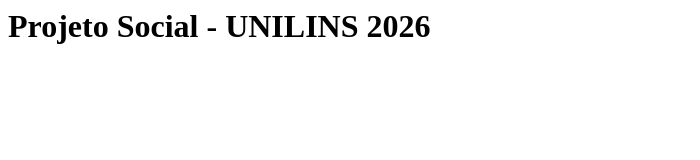
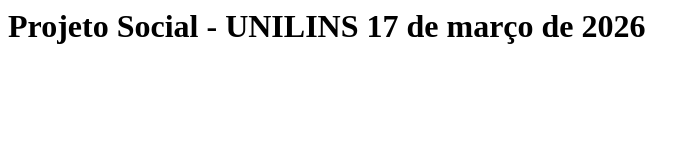
Before and after one commit to arthurhen2006/devops_20260317, a plain HTML site: page index.html in a window 1280 px wide. Shown: the whole page, without its empty margins (0-700 px from the left). Drawn offline with Linux system fonts and the light colour scheme.

Commit message:
Update do meu commit - Data

```diff
--- a/index.html
+++ b/index.html
@@ -1 +1 @@
-<h1>Projeto Social - UNILINS 2026</h1>
+<h1>Projeto Social - UNILINS 17 de março de 2026</h1>
```
